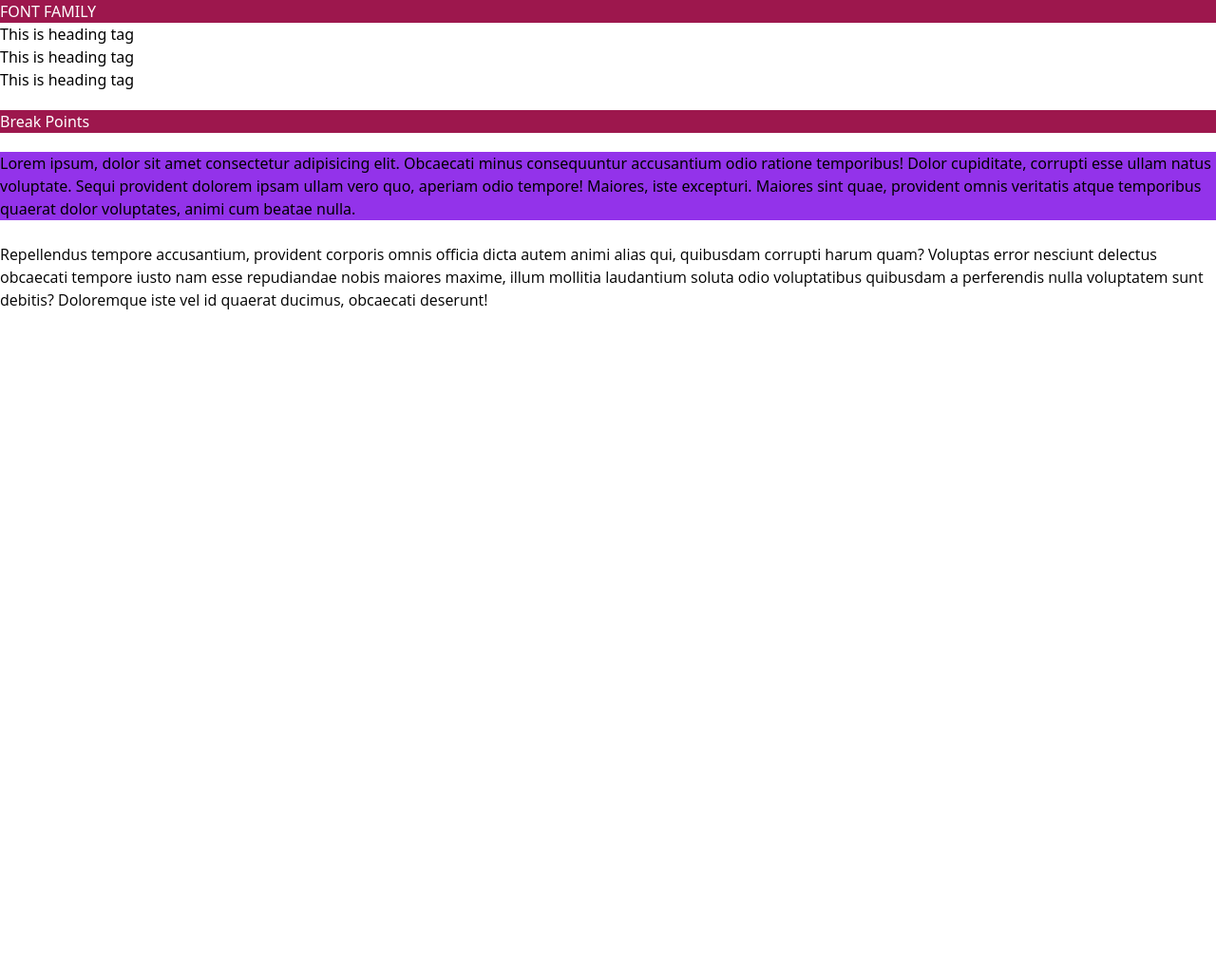
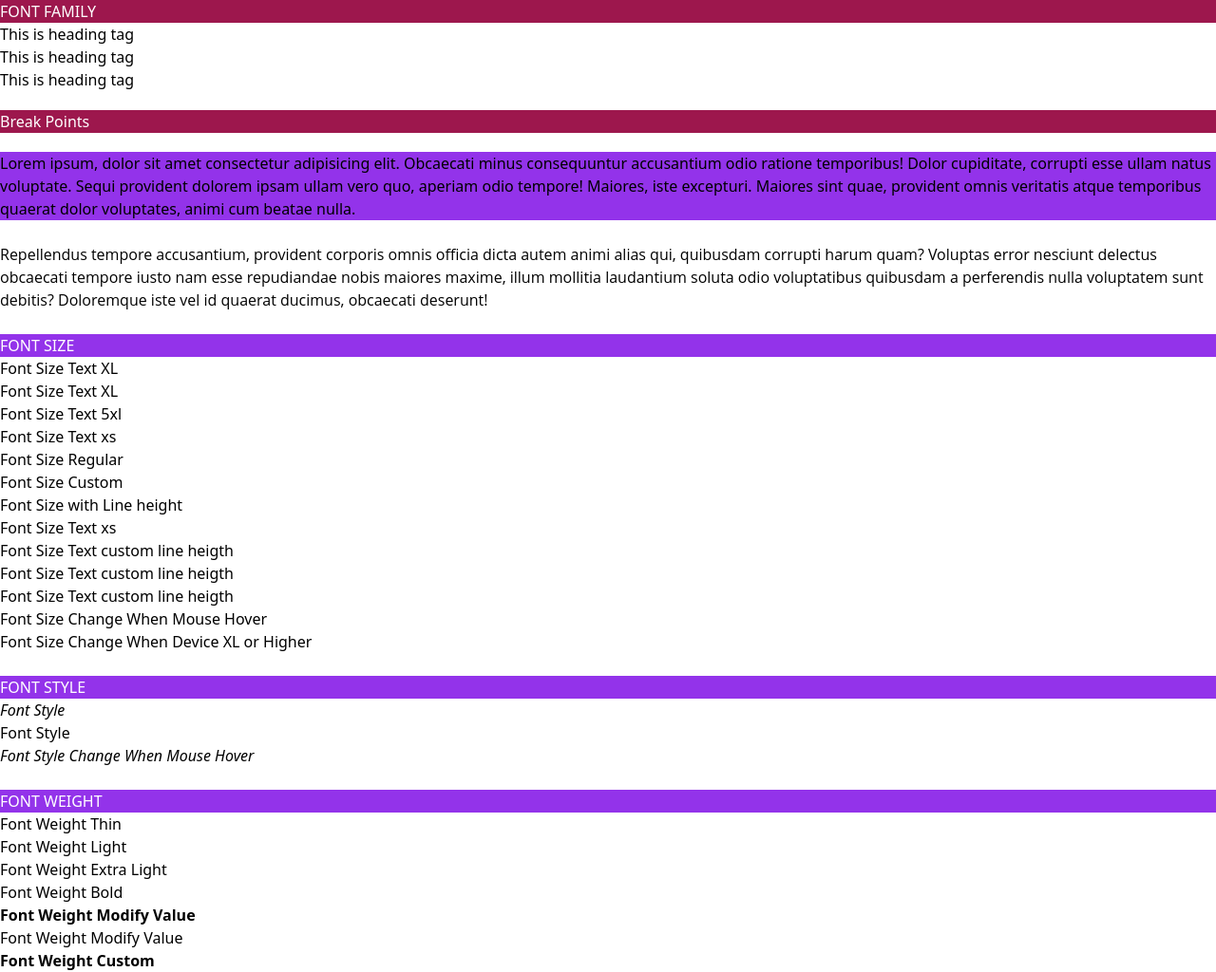
Before and after one commit to sharif-ahmed/learn-tailwind, a website built with Vite: page index.html in a window 1280 px wide. Shown: the whole page at 95% size. Before the commit the page ends 800 px from the top, so only its background shows below. Built offline with nearby package versions, Linux system fonts and the light colour scheme.

Commit message:
font size,font style,font weight use

```diff
--- a/index.html
+++ b/index.html
@@ -18,5 +18,46 @@
 
     <p class="font-open_sans">Repellendus tempore accusantium, provident corporis omnis officia dicta autem animi alias qui, quibusdam corrupti harum quam? Voluptas error nesciunt delectus obcaecati tempore iusto nam esse repudiandae nobis maiores maxime, illum mollitia laudantium soluta odio voluptatibus quibusdam a perferendis nulla voluptatem sunt debitis? Doloremque iste vel id quaerat ducimus, obcaecati deserunt!</p>
 
+    <br><h1 class="bg-purple-600 text-white">FONT SIZE</h1>
+    <h1 class="text-xl">Font Size Text XL</h1>
+    <h2 class="text-xl">Font Size Text XL</h2>
+    <p class="text-5xl">Font Size Text 5xl</p>
+    <p class="text-xs">Font Size Text xs</p>
+    <p class="text-base">Font Size Regular</p>
+    <p class="text-custom">Font Size Custom</p>
+    <p class="text-base/3">Font Size with Line height</p>
+    <p class="text-base/5">Font Size Text xs</p>
+    <p class="text-base/[5px]">Font Size Text custom line heigth</p>
+    <p class="text-base/[35px]">Font Size Text custom line heigth</p>
+    <p class="text-base/[55px]">Font Size Text custom line heigth</p>
+    <p class="text-base hover:text-3xl">Font Size Change When Mouse Hover</p>
+    <p class="text-base xl:text-5xl">Font Size Change When Device XL or Higher</p>
+
+    <br><h1 class="bg-purple-600 text-white">FONT STYLE</h1>
+    <p class="italic">Font Style </p>
+    <p class="not-italic">Font Style </p>
+    <p class="italic hover:not-italic">Font Style Change When Mouse Hover</p>
+
+    <br><h1 class="bg-purple-600 text-white">FONT WEIGHT</h1>
+    <p class="font-thin">Font Weight Thin </p>
+    <p class="font-light">Font Weight Light </p>
+    <p class="font-extralight">Font Weight Extra Light </p>
+    <p class="font-bold">Font Weight Bold </p>
+    <p class="font-[900]">Font Weight Modify Value </p>
+    <p class="font-black">Font Weight Modify Value </p>
+    <p class="font-custom_font_weight">Font Weight Custom </p>
+
+
+
+
+
+
+
+
+
+
+
+
+
 </body>
 </html>
--- a/tailwind.config.js
+++ b/tailwind.config.js
@@ -6,6 +6,12 @@ module.exports = {
       lato : ['Lato','Georgia',],
       open_sans:['"Open Sans"','Georgia',],
     },
+    fontSize: {
+      custom_font_size:['1.75rem']
+    },
+    fontWeight: {
+      custom_font_weight:['800']
+    },
     extend: {},
   },
   plugins: [],
```
